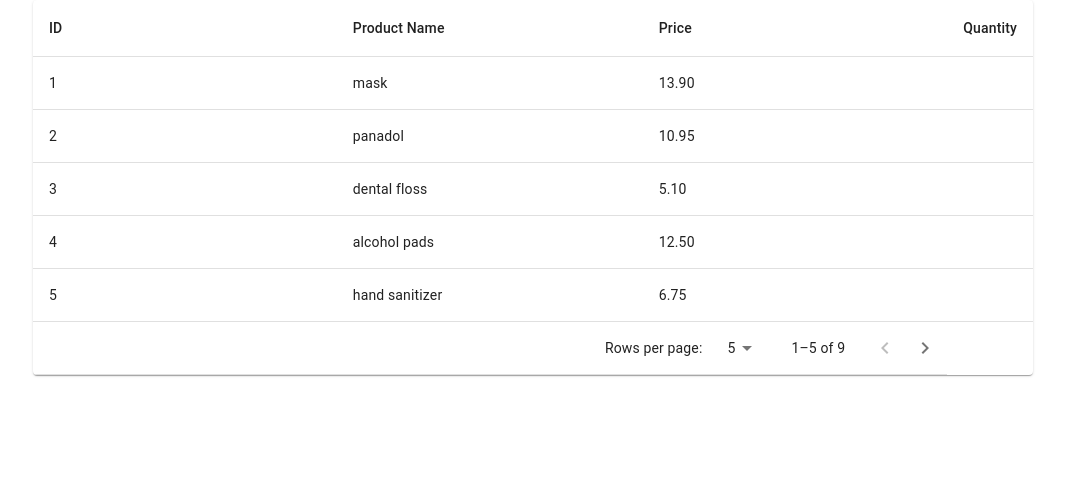
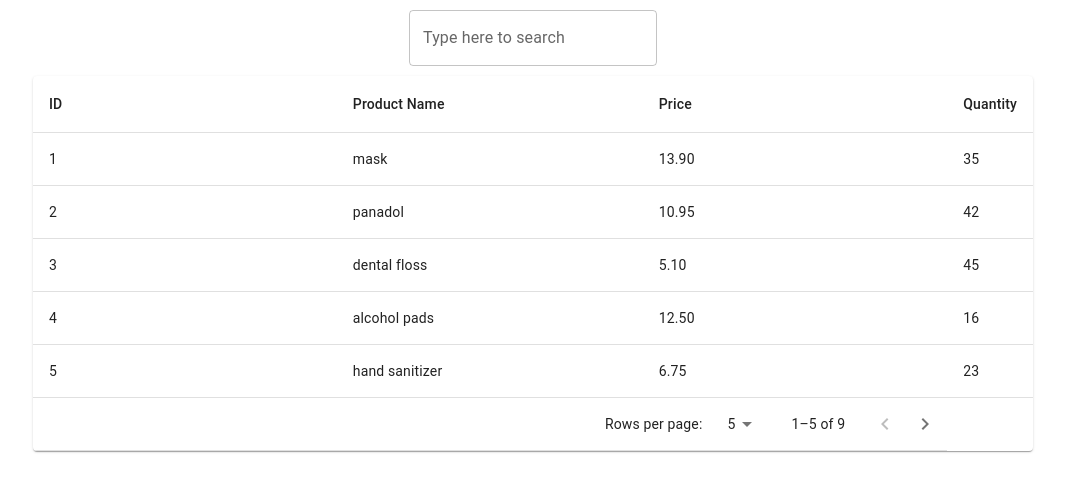
Before and after one commit to khoph0312/esyms, a React (Create React App) app: page / in a window 1280 px wide. Shown: the top 492 px of the page, without its empty margins (107-1172 px from the left). Built offline with nearby package versions, Linux system fonts and the light colour scheme.

Commit message:
add in search bar

```diff
--- a/src/App.js
+++ b/src/App.js
@@ -1,14 +1,45 @@
-import logo from './logo.svg';
+import React, {useState, useEffect} from 'react';
 import './App.css';
 import Table from "./components/table"
 import rows from './data/rows.json'
 import columns from "./data/columns.json"
+import { AppContainer } from "./styles";
+import TextField from '@mui/material/TextField';
+import { Grid } from '@mui/material';
 
 function App() {
+
+  const [searchContent, setSearchContent] = useState(null);
+  const [filteredRows, setFilteredRows] = useState(rows);
+
+  const onSearchChange = (event) => {
+    setSearchContent(event.target.value);
+  }
+
+  useEffect(() => {
+    if (searchContent === null || searchContent === "") {
+      setFilteredRows(rows);
+    } else {
+      setFilteredRows(rows.filter(({productName}) => {
+        return productName.includes(searchContent.toLowerCase());
+      }))
+    }
+  }, [searchContent])
+
   return (
-    <div className="App" style={{display: "flex", justifyContent: "center"}}>
-      <Table rows={rows} columns={columns} />
-    </div>
+    <AppContainer className="App" >
+      <Grid container>
+        <Grid xs={12} style={{padding: "10px"}}>
+          <TextField
+            label="Type here to search"
+            onChange={onSearchChange}
+          />
+        </Grid>
+        <Grid container xs={12} justifyContent="center">
+          <Table rows={filteredRows} columns={columns} />
+        </Grid>
+      </Grid>
+    </AppContainer>
   );
 }
 
--- a/src/components/table/index.js
+++ b/src/components/table/index.js
@@ -13,7 +13,7 @@ import { display, width } from '@mui/system';
 
 const TableComponent = ({
   rows,
-  columns
+  columns,
 }) => {
   const [page, setPage] = React.useState(0);
   const [rowsPerPage, setRowsPerPage] = React.useState(5);
@@ -47,7 +47,7 @@ const TableComponent = ({
                 {row.price}
               </TableCell>
               <TableCell style={{ width: 100 }}>
-                {row.width}
+                {row.quantity}
               </TableCell>
             </TableRow>
           ))}
--- /dev/null
+++ b/src/styles.js
@@ -0,0 +1,10 @@
+import styled from 'styled-components';
+
+const AppContainer = styled.div`
+    display: flex;
+    justify-content: center;
+`
+
+export {
+    AppContainer
+}
```
